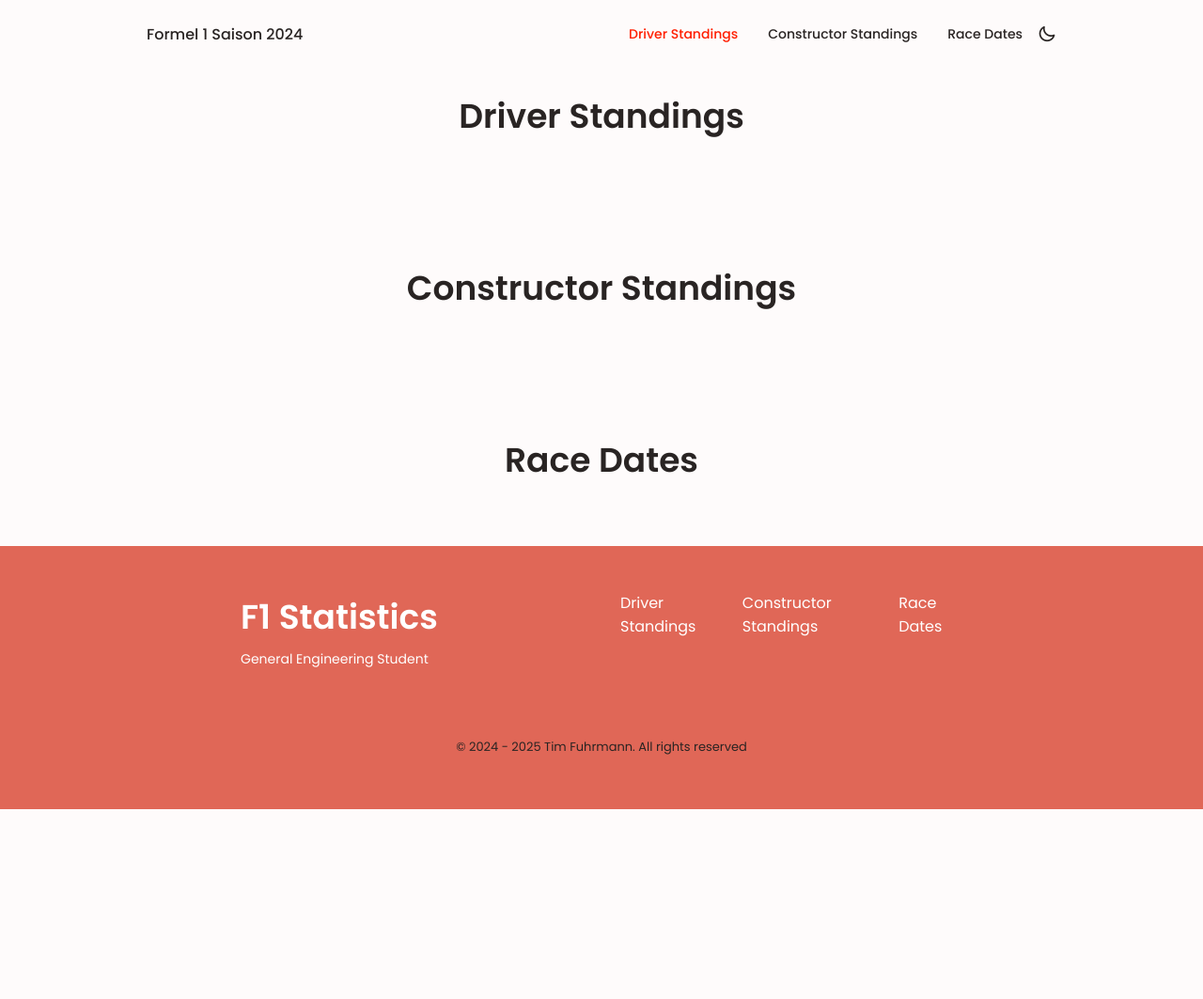
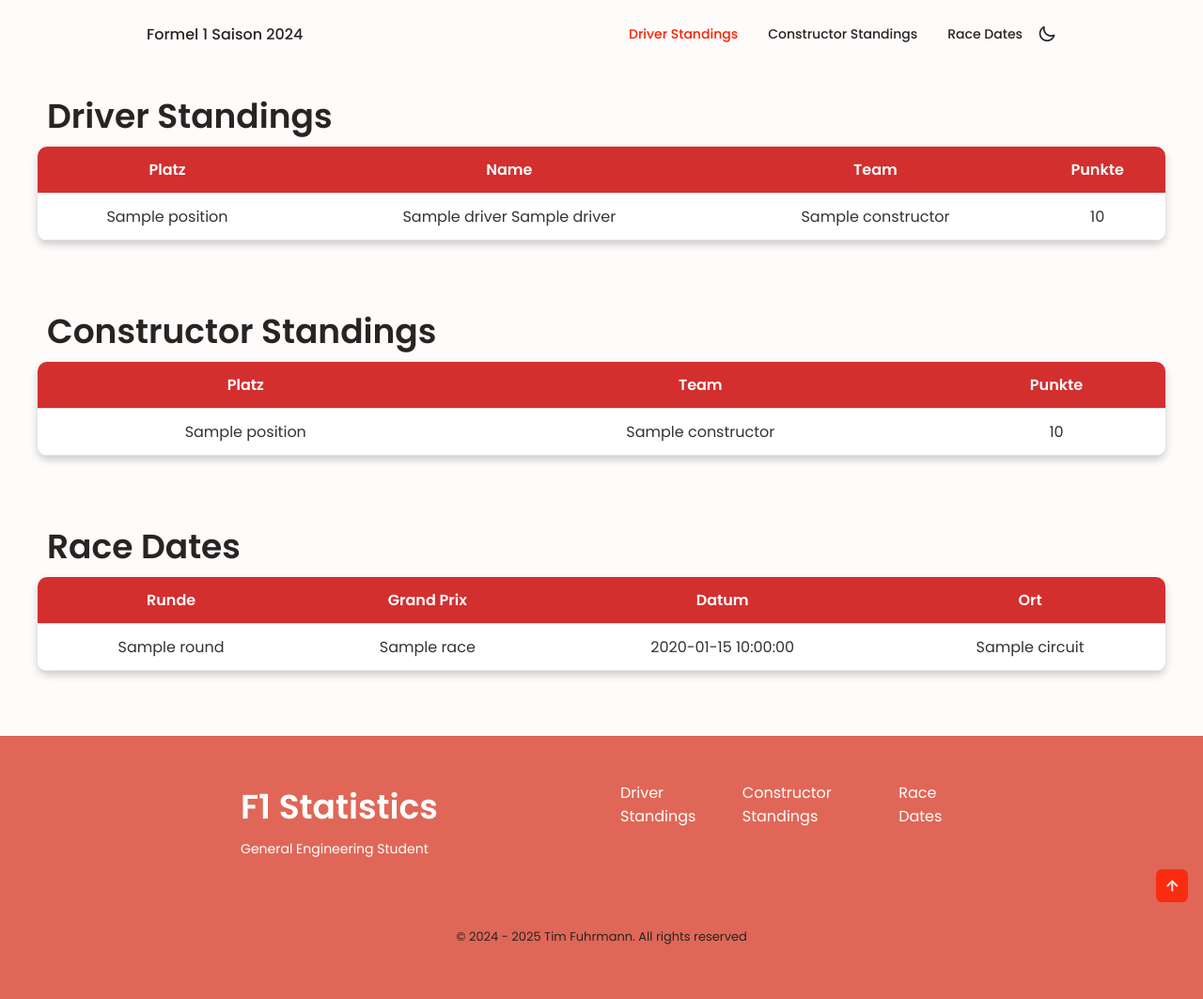
Before and after one commit to excii05/F1-Website, a Flask app: page / in a window 1280 px wide. Shown: the whole page at 94% size. Before the commit the page ends 861 px from the top, so only its background shows below. Run offline with Flask 3, Linux system fonts and the light colour scheme; a database or web service that is not in the repository returns one stand-in record (values such as "Sample title"); data that the repository does not hold is empty.

Commit message:
new homepage design

```diff
--- a/static/styles/styles.css
+++ b/static/styles/styles.css
@@ -127,10 +127,21 @@
 
 /*==================== REUSABLE CSS CLASSES ====================*/
 .section {
-  padding: 2rem 0 4rem;
+  display: flex;
+  flex-direction: column;
+  align-items: center; /* Zentriert den Inhalt horizontal */
+  justify-content: center; /* Zentriert den Inhalt vertikal */
+  text-align: center; /* Standardmäßig Text zentrieren */
+  margin: 0 auto;
+  padding: 2rem 1rem;
 }
 
 .section__title {
+  text-align: left; /* Überschrift linksbündig */
+  width: 100%; /* Volle Breite */
+  max-width: 1200px; /* Begrenzung der Breite auf die Tabelle */
+  padding-left: 10px; /* Leichter Abstand nach links */
+  box-sizing: border-box; /* Padding in die Breite einrechnen */
   font-size: var(--h1-font-size);
   color: var(--title-color);
 }
@@ -141,8 +152,18 @@
   margin-bottom: var(--mb-2);
 }
 
-.section__title, .section__subtitle {
-  text-align: center;
+/* Tabelle mittig platzieren */
+.table-container {
+  display: flex;
+  justify-content: center; /* Zentriert die Tabelle horizontal */
+  align-items: center; /* Zentriert die Tabelle vertikal */
+  margin: 5px auto;
+  background-color: #ffffff;
+  border-radius: 10px;
+  box-shadow: 0px 4px 8px rgba(0, 0, 0, 0.2);
+  width: 100%; /* Passend zur Sektion */
+  max-width: 1200px;
+  overflow-x: auto; /* Horizontal scrollbar für kleinere Bildschirme */
 }
 
 /*==================== LAYOUT ====================*/
@@ -257,158 +278,9 @@
   box-shadow: 0 -1px 4px rgba(0, 0, 0, 0.15);
 }
 
-/*==================== HOME ====================*/
-.home__container {
-  gap: 1rem;
-}
-
-.home__content {
-  grid-template-columns: .5fr 3fr;
-  padding-top: 3.5rem;
-  align-items: center;
-}
-
-.home__social {
-  display: grid;
-  grid-template-columns: max-content;
-  row-gap: 1rem;
-}
-
-.home__social-icon {
-  font-size: 1.25rem;
-  color: var(--first-color);
-}
-
-.home__social-icon:hover {
-  color: var(--first-color-alt);
-}
-
-.home__blob {
-  width: 200px;
-  fill: var(--first-color);
-}
-
-.home__blob-img {
-  width: 190px;
-}
-
-.home__data {
-  grid-column: 1/3;
-}
-
-.home__title {
-  font-size: var(--big-font-size);
-}
-
-.home__subtitle {
-  font-size: var(--h3-font-size);
-  color: var(--text-color);
-  font-weight: var(--font-medium);
-  margin-bottom: var(--mb-0-75);
-}
-
-.home__description {
-  margin-bottom: var(--mb-2);
-}
-
-.home__scroll {
-  display: none;
-}
-
-.home__scroll-button {
-  color: var(--first-color);
-  transition: .3s;
-}
-
-.home__scroll-button:hover {
-  transform: translateY(0.25rem);
-}
-
-.home__scroll-mouse {
-  font-size: 2rem;
-}
-
-.home__scroll-name {
-  font-size: var(--small-font-size);
-  color: var(--title-color);
-  font-weight: var(--font-medium);
-  margin-right: var(--mb-0-25);
-}
-
-.home__scroll-arrow {
-  font-size: 1.25rem;
-}
-
-/*========== BUTTONS ==========*/
-.button {
-  display: inline-block;
-  background-color: var(--first-color);
-  color: #FFF;
-  padding: 1rem;
-  border-radius: .5rem;
-  font-weight: var(--font-medium);
-}
-
-.button:hover {
-  background-color: var(--first-color-alt);
-}
-
-.button__icon {
-  font-size: 1.25rem;
-  margin-left: var(--mb-0-5);
-  transition: .3s;
-}
-
-.button--white {
-  background-color: #FFF;
-  color: var(--first-color);
-}
-
-.button--white:hover {
-  background-color: #FFF;
-}
-
-.button--flex {
-  display: inline-flex;
-  align-items: center;
-  border: 0;
-  font-family: var(--body-font);
-  font-size: var(--normal-font-size);
-}
-
-.button--small {
-  padding: .75rem 1rem;
-}
-
-.button--link {
-  padding: 0;
-  background-color: transparent;
-  color: var(--first-color);
-}
-
-.button--link:hover {
-  background-color: transparent;
-  color: var(--first-color-alt);
-}
-
-/* Container für die Tabelle */
-.table-container {
-  display: inline;
-  justify-content: center;
-  align-items: center;
-  margin: 20px auto;
-  padding: 20px;
-  background-color: #ffffff;
-  border-radius: 10px;
-  box-shadow: 0px 4px 8px rgba(0, 0, 0, 0.2);
-  width: 60%;
-  max-width: 1200px;
-  overflow-x: auto;
-}
-
-/* Tabelle-Stil */
+/*========== TABLES ==========*/
 table {
-  width: 50%;
+  width: 100%; /* Tabelle passt sich an die verfügbare Breite an */
   border-collapse: collapse;
   text-align: center;
 }
@@ -425,6 +297,10 @@
 }
 
 td {
+  color: #333;
+}
+
+td a {
   color: #333;
 }
 
@@ -578,7 +454,7 @@
   body {
     margin: 0;
   }
-  .section {
+  .driver {
     padding: 6rem 0 2rem;
   }
   .section__subtitle {
--- a/templates/index.html
+++ b/templates/index.html
@@ -56,24 +56,95 @@
         <!--==================== MAIN ====================-->
         <main class="main">
             <!--==================== Drivers ====================-->
-            <section class="about section" id="drivers">
+            <section class="driver section" id="drivers">
                 <h2 class="section__title">Driver Standings</h2>
+                <div class="table-container">
+                    <table>
+                        <thead>
+                            <tr>
+                                <th>Platz</th>
+                                <th>Name</th>
+                                <th>Team</th>
+                                <th>Punkte</th>
+                            </tr>
+                        </thead>
+                        <tbody>
+                            {% for driver in driver_standings %}
+                            <tr>
+                                <td>{{ driver.position }}</td>
+                                <td>
+                                    <a href="/driver/{{ driver.Driver.driverId }}">
+                                        {{ driver.Driver.givenName }} {{ driver.Driver.familyName }}
+                                    </a>
+                                </td>
+                                <td>{{ driver.Constructors[0].name }}</td>
+                                <td>{{ driver.points }}</td>
+                            </tr>
+                            {% endfor %}
+                        </tbody>
+                    </table>
+                </div>
+            </section>
 
 
-            </section>
-
             <!--==================== Constructors ====================-->
-            <section class="about section" id="constructors">
+            <section class="constructor section" id="constructors">
                 <h2 class="section__title">Constructor Standings</h2>
-
-
+                <div class="table-container">
+                    <table>
+                        <thead>
+                            <tr>
+                                <th>Platz</th>
+                                <th>Team</th>
+                                <th>Punkte</th>
+                            </tr>
+                        </thead>
+                        <tbody>
+                            {% for team in constructor_standings %}
+                            <tr>
+                                <td>{{ team.position }}</td>
+                                <td>
+                                    <a href="/team/{{ team.Constructor.constructorId }}">
+                                        {{ team.Constructor.name }}
+                                    </a>
+                                </td>
+                                <td>{{ team.points }}</td>
+                            </tr>
+                            {% endfor %}
+                        </tbody>
+                    </table>
+                </div>
             </section>
 
             <!--==================== Races ====================-->
-            <section class="skills section" id="races">
+            <section class="race section" id="races">
                 <h2 class="section__title">Race Dates</h2>
-
-
+                <div class="table-container">
+                    <table>
+                        <thead>
+                            <tr>
+                                <th>Runde</th>
+                                <th>Grand Prix</th>
+                                <th>Datum</th>
+                                <th>Ort</th>
+                            </tr>
+                        </thead>
+                        <tbody>
+                            {% for race in race_schedule %}
+                            <tr>
+                                <td>{{ race.round }}</td>
+                                <td>
+                                    <a href="/race/{{ race.round }}">
+                                        {{ race.raceName }}
+                                    </a>
+                                </td>
+                                <td>{{ race.date }}</td>
+                                <td>{{ race.Circuit.circuitName }}</td>
+                            </tr>
+                            {% endfor %}
+                        </tbody>
+                    </table>
+                </div>
             </section>
         </main>
 
```
